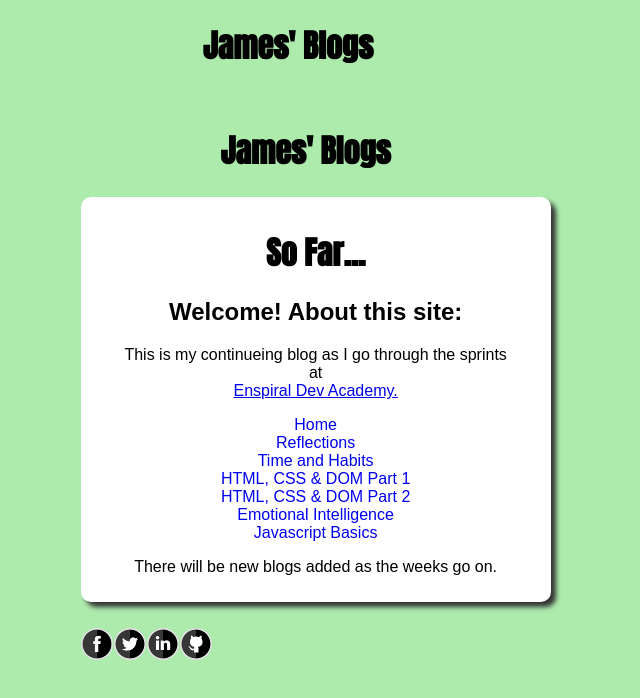
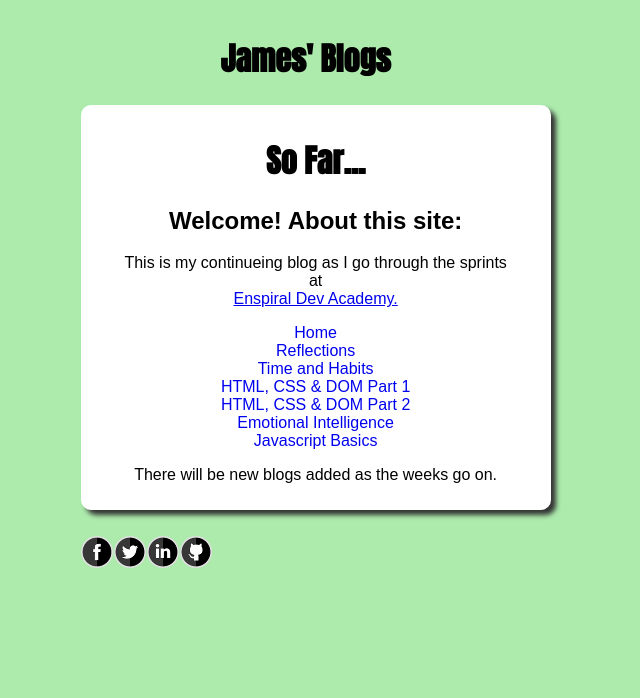
Before and after one commit to JamesAnBo/JamesAnBo.github.io, a plain HTML site: page index.html in a window 1280 px wide. Shown: the whole page, without its empty margins (352-992 px from the left). Drawn offline with Linux system fonts and the light colour scheme.

Commit message:
fixed header alignment

```diff
--- a/index.html
+++ b/index.html
@@ -10,9 +10,6 @@
   </head>
 
   <body>
-    <div id="header-1">
-      <h1>James' Blogs</h1>
-    </div>
       <div class="section group">
         <div class="col span_1_of_3"></div>
         <div class="col span_1_of_3">
```
